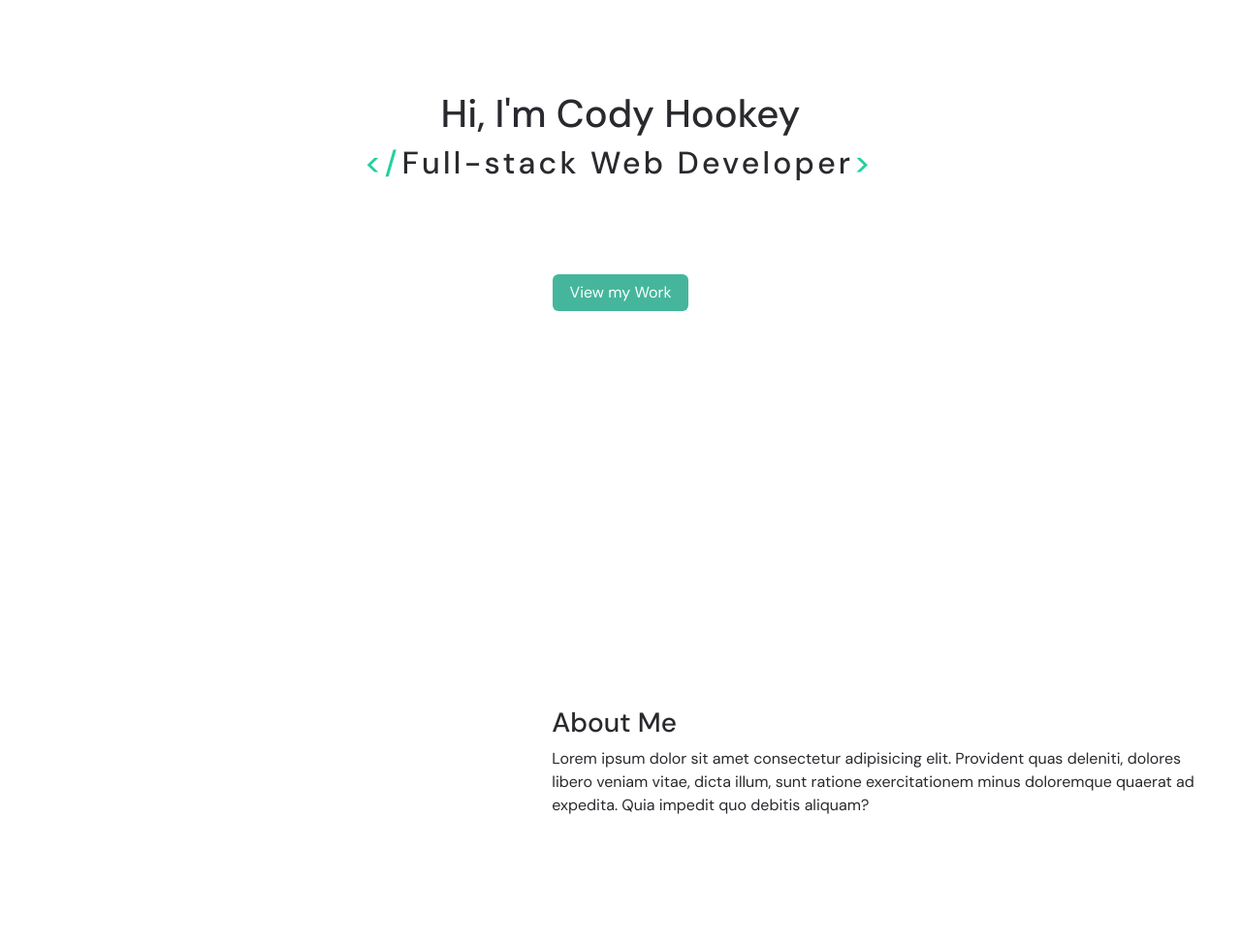
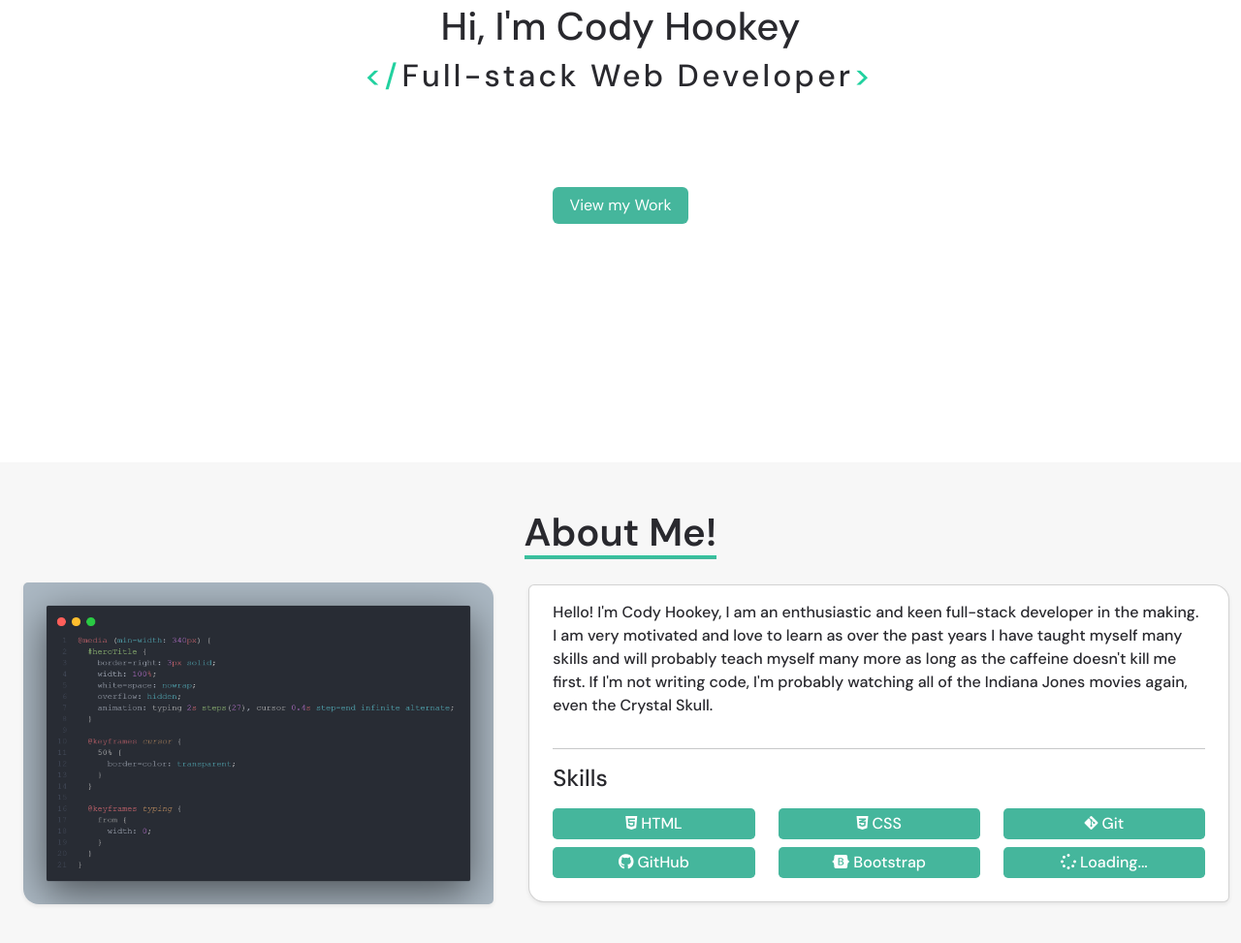
Before and after one commit to CodyHookey/personal-portfolio, a plain HTML site: page index.html in a window 1280 px wide. Shown: the part 243-1216 px from the top of the page at 97% size. Before the commit the page ends 1174 px from the top, so only its background shows below. Drawn offline with nearby package versions, Linux system fonts and the light colour scheme.

Commit message:
first draft of about me section finished (added a title, description skills and an image of a css code snippet)

```diff
--- a/index.html
+++ b/index.html
@@ -65,7 +65,10 @@
 							class="navbar-nav justify-content-end flex-grow-1 pe-3 text-center"
 						>
 							<li class="nav-item me-md-4 mb-1">
-								<a class="nav-link text-dark" aria-current="page" href="#nav"
+								<a
+									class="nav-link text-dark"
+									aria-current="page"
+									href="#heroContainer"
 									>Home</a
 								>
 							</li>
@@ -117,18 +120,105 @@
 				>
 			</div>
 		</div>
-		<div id="aboutPage" class="container-xxl py-5">
-			<div class="row">
-				<div class="col-12 col-md-6 col-lg-5"></div>
-				<div class="col-12 col-md-6 col-lg-7">
-					<div id="aboutCard" class="px-4 py-4">
-						<h3>About Me</h3>
-						<p>
-							Lorem ipsum dolor sit amet consectetur adipisicing elit. Provident
-							quas deleniti, dolores libero veniam vitae, dicta illum, sunt
-							ratione exercitationem minus doloremque quaerat ad expedita. Quia
-							impedit quo debitis aliquam?
-						</p>
+		<div id="aboutBackground">
+			<div id="aboutPage" class="container-xxl">
+				<div class="row py-5 align-items-center">
+					<div class="d-flex justify-content-center">
+						<h1
+							id="aboutTitle"
+							class="text-center d-inline-block mb-md-4 mb-lg-0"
+						>
+							About Me!
+						</h1>
+					</div>
+					<div
+						class="d-none d-md-block col-12 col-md-6 col-lg-5 p-4 text-center"
+					>
+						<img
+							id="aboutImage"
+							class="img-fluid shadow-sm"
+							src="./images/aboutMe-image.png"
+							alt="CSS code snippet"
+						/>
+					</div>
+					<div class="col-12 col-md-6 col-lg-7">
+						<div id="aboutCard" class="card px-4 py-3 shadow-sm">
+							<p class="text-center text-md-start">
+								Hello! I'm Cody Hookey, I am an enthusiastic and keen full-stack
+								developer in the making. I am very motivated and love to learn
+								as over the past years I have taught myself many skills and will
+								probably teach myself many more as long as the caffeine doesn't
+								kill me first. If I'm not writing code, I'm probably watching
+								all of the Indiana Jones movies again, even the Crystal Skull.
+							</p>
+							<hr />
+							<div class="row">
+								<h4 class="mb-3">Skills</h4>
+								<div class="col-6 col-md-6 mb-2 col-lg-4">
+									<div class="skillCard p-1 text-center">
+										<span class="text-white"
+											><i class="fa-brands fa-html5" style="color: #ffffff"></i>
+											HTML</span
+										>
+									</div>
+								</div>
+								<div class="col-6 col-md-6 mb-2 col-lg-4">
+									<div class="skillCard p-1 text-center">
+										<span class="text-white"
+											><i
+												class="fa-brands fa-css3-alt"
+												style="color: #ffffff"
+											></i>
+											CSS</span
+										>
+									</div>
+								</div>
+								<div class="col-6 col-md-6 mb-2 col-lg-4">
+									<div class="skillCard p-1 text-center">
+										<span class="text-white"
+											><i
+												class="fa-brands fa-git-alt"
+												style="color: #ffffff"
+											></i>
+											Git</span
+										>
+									</div>
+								</div>
+								<div class="col-6 col-md-6 mb-2 col-lg-4">
+									<div class="skillCard p-1 text-center">
+										<span class="text-white"
+											><i
+												class="fa-brands fa-github"
+												style="color: #ffffff"
+											></i>
+											GitHub</span
+										>
+									</div>
+								</div>
+								<div class="col-6 col-md-6 mb-2 col-lg-4">
+									<div class="skillCard p-1 text-center">
+										<span class="text-white"
+											><i
+												class="fa-brands fa-bootstrap"
+												style="color: #ffffff"
+											></i>
+											Bootstrap</span
+										>
+									</div>
+								</div>
+								<div class="col-6 col-md-6 mb-2 col-lg-4">
+									<div class="skillCard p-1 text-center">
+										<span class="text-white"
+											><i
+												class="fa-solid fa-spinner"
+												style="color: #ffffff"
+											></i>
+											Loading...</span
+										>
+									</div>
+								</div>
+							</div>
+						</div>
 					</div>
 				</div>
 			</div>
--- a/style.css
+++ b/style.css
@@ -64,12 +64,12 @@
 
 @media (max-width: 768px) {
 	#heroContainer {
-		height: 768px;
+		height: 650px;
 	}
 }
 @media (min-width: 769px) {
 	#heroContainer {
-		height: 900px;
+		height: 720px;
 	}
 }
 
@@ -122,21 +122,37 @@
 }
 
 /* About */
-.skill-tab {
-	background: #45b69c;
-	color: #fff;
-	margin-right: 1rem;
-	padding: 0.5rem;
-	letter-spacing: 0.05em;
+#aboutBackground {
+	background: #f7f7f7;
 }
 
-.skill-tab:hover {
-	box-shadow: 2px 2px 4px lightgray;
-	cursor: pointer;
-	background: #21d19f;
+#aboutTitle {
+	font-weight: 600;
+	border-bottom-left-radius: 16px;
+	border-top-right-radius: 16px;
+	border-bottom: 4px solid;
+	border-image: linear-gradient(#21d19f, #45b69c) 30;
+}
+
+#aboutImage {
+	border-radius: 5px;
+	border-bottom-left-radius: 16px;
+	border-top-right-radius: 16px;
 }
 
 #aboutCard {
+	font-weight: 500;
 	border-bottom-left-radius: 16px;
 	border-top-right-radius: 16px;
 }
+
+.skillCard {
+	background: #45b69c;
+	border-radius: 0.3em;
+}
+
+.skillCard:hover {
+	background: #21d19f;
+	box-shadow: 2px 2px 4px lightgray;
+	cursor: pointer;
+}
```
Also changed, not shown: images/aboutMe-image.png (added).
